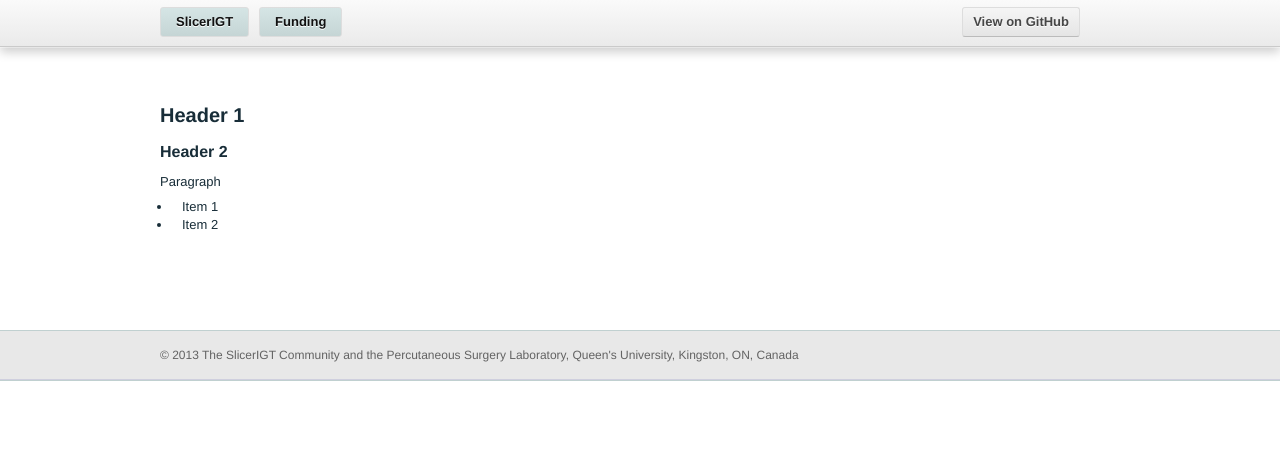
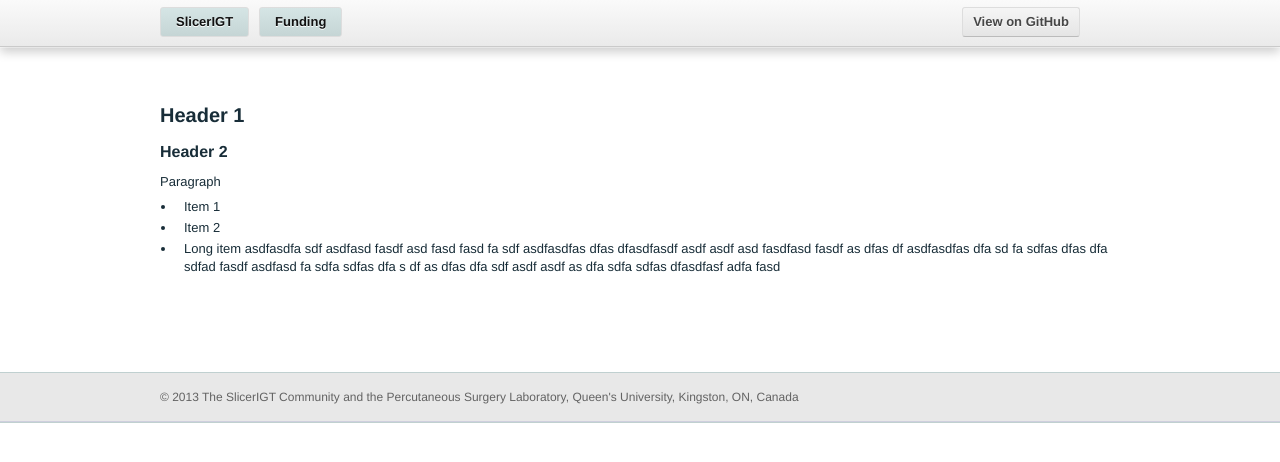
Before and after one commit to Sunderlandkyl/slicerrt.github.com, a Jekyll site: the page test.html, which Jekyll copies as it is, in a window 1280 px wide. Shown: the top 462 px of the page. Built offline with Jekyll 4.4.1, drawn with Linux system fonts in a browser that asks for light colours; Markdown is read by kramdown in place of the engine named in the settings.

Commit message:
List formatting.

```diff
--- a/css/pages.css
+++ b/css/pages.css
@@ -62,8 +62,10 @@ ul {
 }
 
 ul li {
-  padding-left: 10px;
-  margin-left: 12px;
+  padding-left: 8px;
+  margin-top: 3px;
+  margin-bottom: 3px;
+  margin-left: 16px;
 }
 
 ol {
--- a/test.html
+++ b/test.html
@@ -32,6 +32,7 @@
         <ul>
           <li>Item 1</li>
           <li>Item 2</li>
+          <li>Long item asdfasdfa sdf asdfasd fasdf asd fasd fasd fa sdf asdfasdfas dfas dfasdfasdf asdf asdf asd fasdfasd fasdf as dfas df asdfasdfas dfa sd fa sdfas dfas dfa sdfad fasdf asdfasd fa sdfa sdfas dfa s df as dfas dfa sdf asdf asdf as dfa sdfa sdfas dfasdfasf adfa fasd</li>
         </ul>
         </p>
 
```
